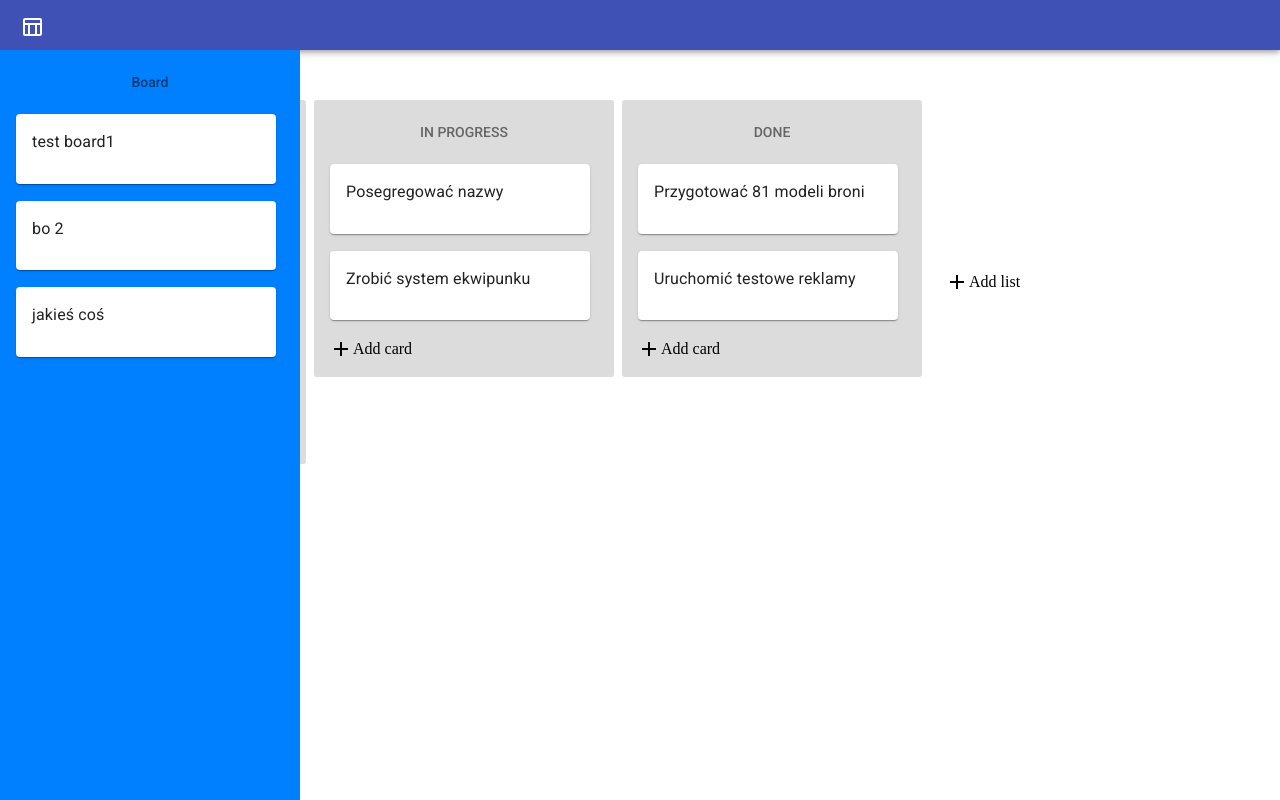
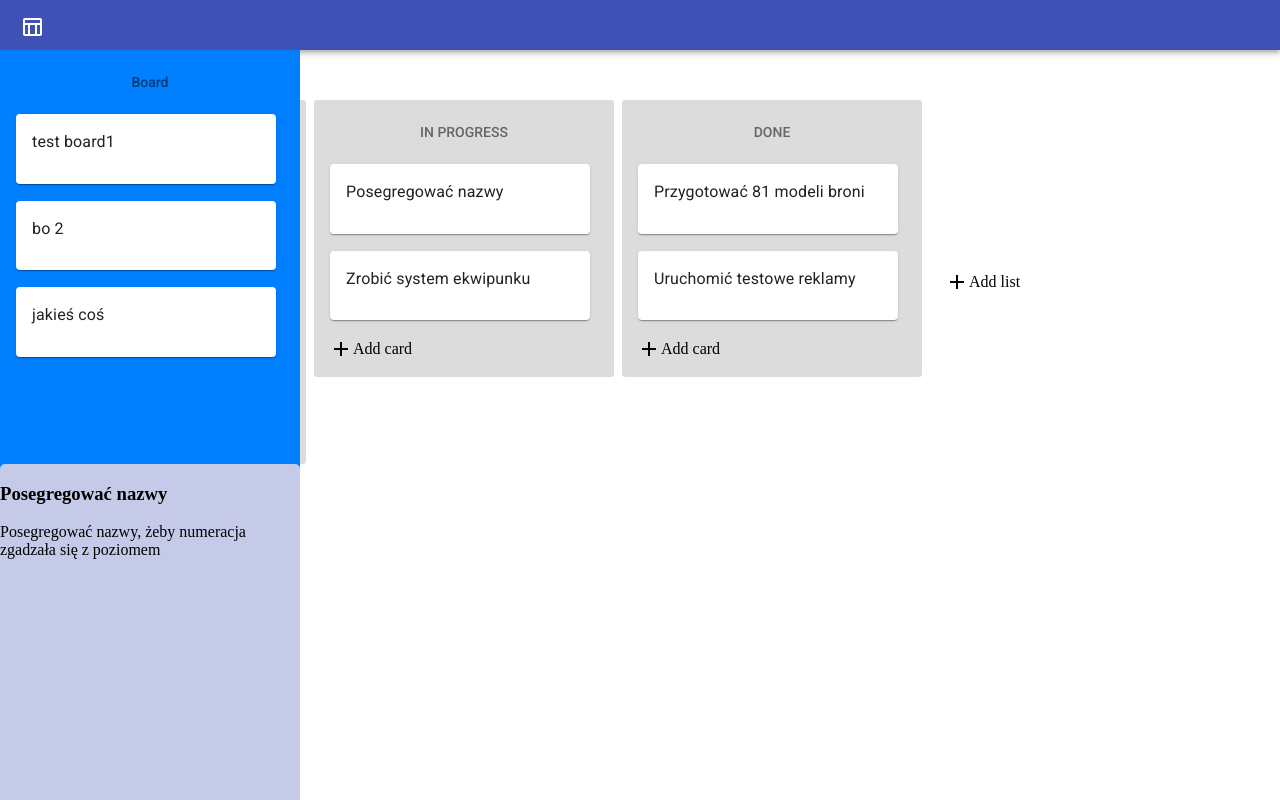
Before and after one commit to Rootar/Trollo_Frontend, a React (Create React App) app: page / in a window 1280 px wide. Built offline with nearby package versions, Linux system fonts and the light colour scheme.

Commit message:
Added view of card.

```diff
--- a/src/components/App.js
+++ b/src/components/App.js
@@ -3,6 +3,7 @@ import TrolloBoard from './TrolloBoard';
 import TrolloBoardsList from './TrolloBoardsList';
 import Login from './Login';
 import Register from './Register';
+import TrolloCardView from "./TrolloCardView";
 
 import { connect } from 'react-redux';
 
@@ -18,6 +19,7 @@ class App extends Component {
         {/*<Register/>*/}
         <TrolloBoard lists = { lists }/>
         <TrolloBoardsList boards = { boards }/>
+        <TrolloCardView lists = {lists} listId = { 1 } cardId = { 0 } />
       </div>
     );
   }
--- a/src/components/TrolloBoard.js
+++ b/src/components/TrolloBoard.js
@@ -32,8 +32,6 @@ const TrolloBoard = ({lists}) => {
 				)}
 				<TrolloAddButton list/>
 			</div>
-			<TrolloCardView lists = {lists} listId = { 1 } cardId = { 0 } />
-
 		</div>
 	);
 }
--- a/src/components/TrolloCardView.js
+++ b/src/components/TrolloCardView.js
@@ -12,38 +12,23 @@ import ListSubheader from '@material-ui/core/ListSubheader';
 const Styles = makeStyles(theme => ({
 	cardView: {
 		width: '300px',
-		maxWidth: 300,
 		height: "400px",
 		backgroundColor: "#c5cae9",
 		borderRadius: "5px",
 		position: "fixed",
-		margin: "auto"
+		zIndex: "100"
 	},
 }));
 
 const TrolloCardView = ({ lists, listId, cardId }) => {
 	const styles = Styles();
+	const name = lists[listId].cards[cardId].name;
+	const description = lists[listId].cards[cardId].description;
 
 	return (
-		<div>
-			{lists.map(list => {
-				if(list.id == listId) {
-					list.cards.map(card => {
-						if(card.id == cardId)
-						{
-							return (
-							<div className = {styles.cardView}>
-								<h3> { card.name } </h3>
-								<p> { card.description } </p>
-							</div> )
-						}
-						else return;
-
-						}
-					)}
-				}
-			)}
-
+		<div className = {styles.cardView}>
+			<h3> { name } </h3>
+			<p> { description } </p>
 		</div>
 	);
 }
```
